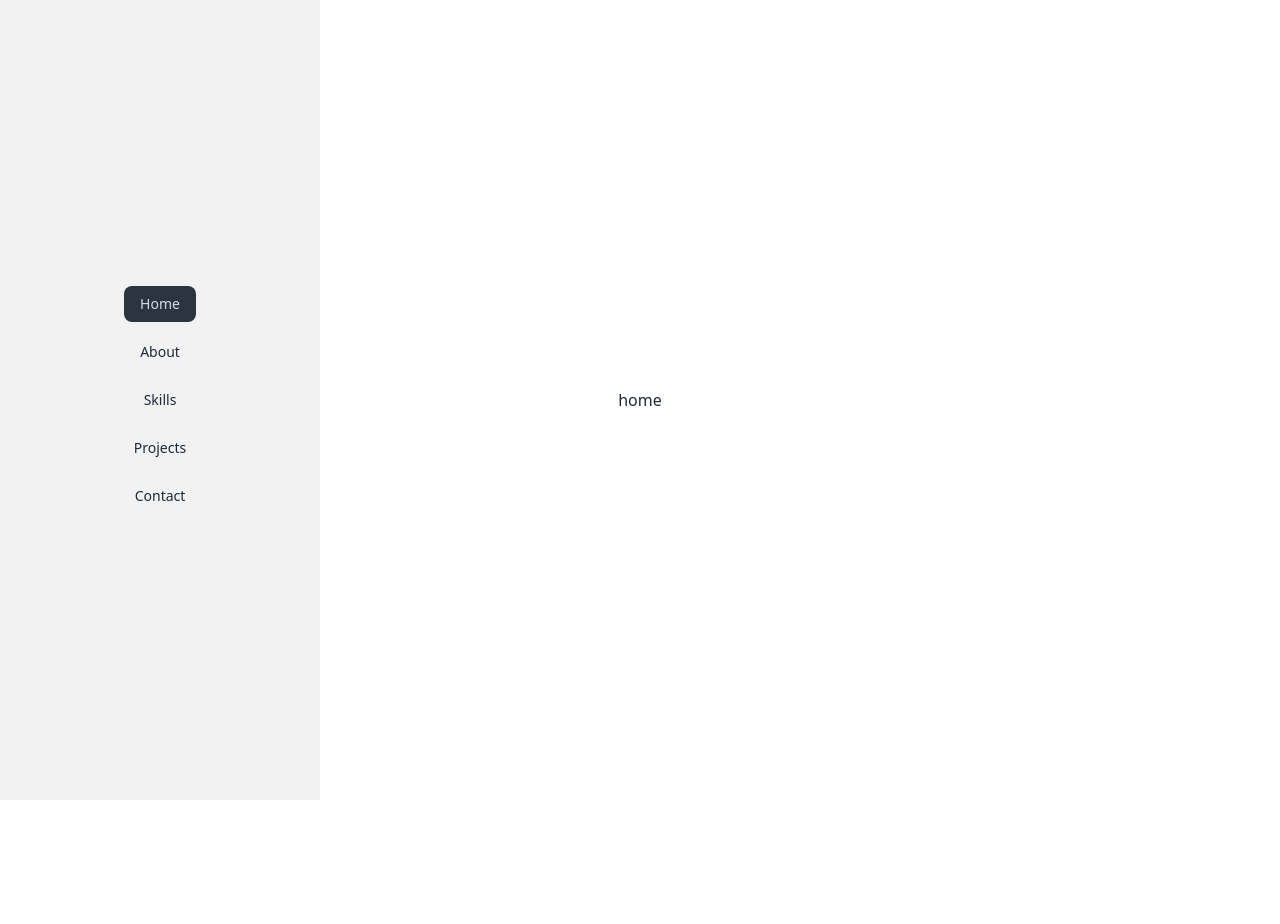
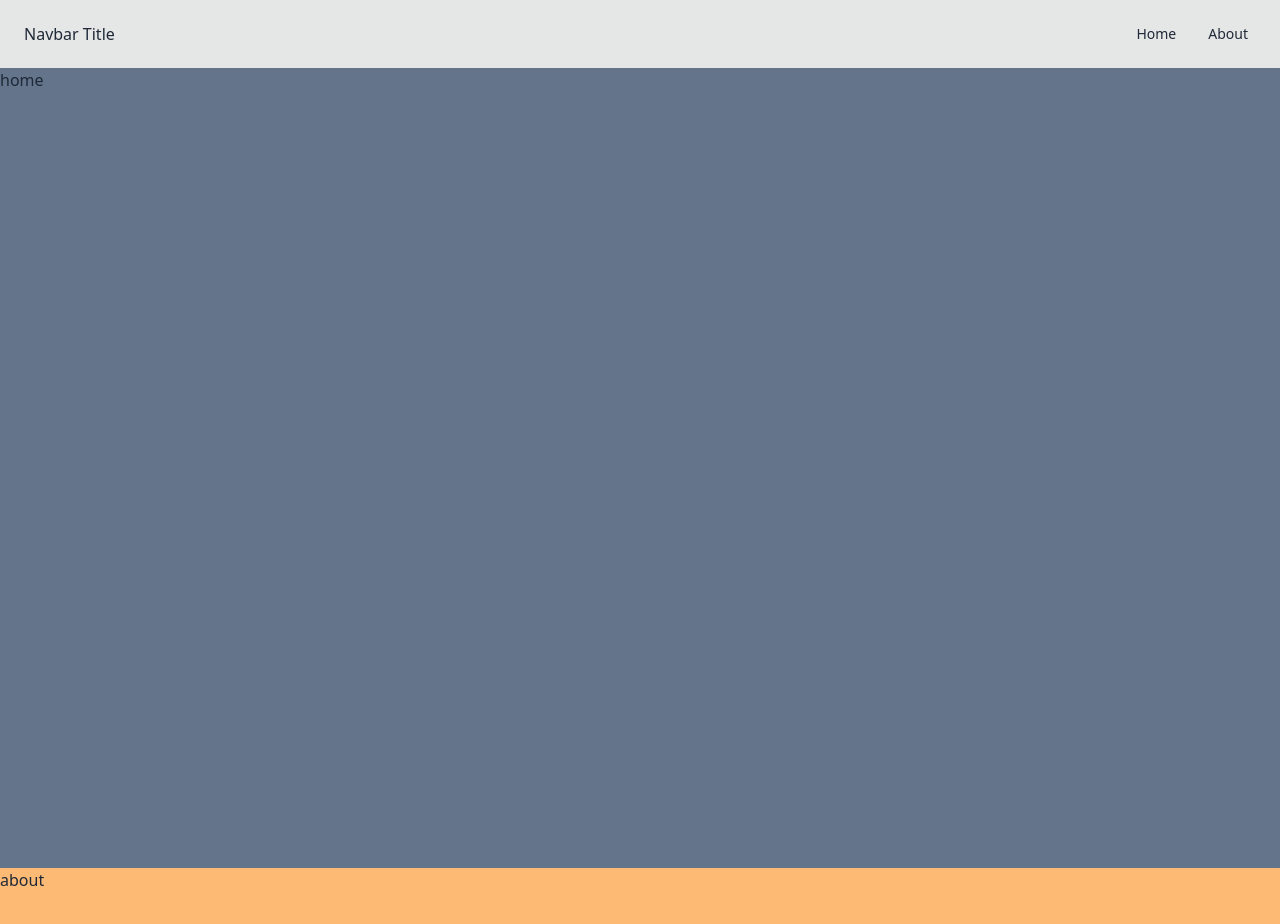
Before and after one commit to rahimatgit/my-portfolio, a React (Vite) app: page / in a window 1280 px wide. Shown: the top 924 px of the page. Before the commit the page ends 800 px from the top, so only its background shows below. Built offline with nearby package versions, Linux system fonts and the light colour scheme.

Commit message:
navbar updated

```diff
--- a/src/Pages/About/About.jsx
+++ b/src/Pages/About/About.jsx
@@ -2,7 +2,7 @@
 
 const About = () => {
     return (
-        <div>
+        <div id="about" className="h-[800px] w-full bg-orange-300">
             about
         </div>
     );
--- a/src/Pages/Contact/Contact.jsx
+++ b/src/Pages/Contact/Contact.jsx
@@ -1,7 +1,7 @@
 
 const Contact = () => {
     return (
-        <div>
+        <div id="contact">
             contact
         </div>
     );
--- a/src/Pages/Home/Home.jsx
+++ b/src/Pages/Home/Home.jsx
@@ -3,7 +3,7 @@
 
 const Home = () => {
     return (
-        <div>
+        <div id="home" className="h-[800px] w-full bg-slate-500">
             home
         </div>
     );
--- a/src/Pages/Home/Sidebar.jsx
+++ b/src/Pages/Home/Sidebar.jsx
@@ -1,28 +1,39 @@
-import { NavLink, Outlet } from "react-router-dom";
-
+import Home from '../Home/Home'
+import About from '../About/About'
 
 const Sidebar = () => {
     return (
         <div>
-            <div className="drawer lg:drawer-open">
-                <input id="my-drawer-2" type="checkbox" className="drawer-toggle" />
-                <div className="drawer-content flex flex-col items-center justify-center">
+            <div className="drawer">
+                <input id="my-drawer-3" type="checkbox" className="drawer-toggle" />
+                <div className="drawer-content flex flex-col">
+                    {/* Navbar */}
+                    <div className="w-full navbar bg-base-300">
+                        <div className="flex-none lg:hidden">
+                            <label htmlFor="my-drawer-3" aria-label="open sidebar" className="btn btn-square btn-ghost">
+                                <svg xmlns="http://www.w3.org/2000/svg" fill="none" viewBox="0 0 24 24" className="inline-block w-6 h-6 stroke-current"><path strokeLinecap="round" strokeLinejoin="round" strokeWidth="2" d="M4 6h16M4 12h16M4 18h16"></path></svg>
+                            </label>
+                        </div>
+                        <div className="flex-1 px-2 mx-2">Navbar Title</div>
+                        <div className="flex-none hidden lg:block">
+                            <ul className="menu menu-horizontal">
+                                {/* Navbar menu content here */}
+                                <li><a href='#home'>Home</a></li>
+                                <li><a href='#about'>About</a></li>
+                            </ul>
+                        </div>
+                    </div>
                     {/* Page content here */}
-                    <Outlet></Outlet>
-                    <label htmlFor="my-drawer-2" className="btn btn-primary drawer-button lg:hidden">Open drawer</label>
-
+                    <Home></Home>
+                    <About></About>
                 </div>
                 <div className="drawer-side">
-                    <label htmlFor="my-drawer-2" aria-label="close sidebar" className="drawer-overlay"></label>
-                    <ul className="menu p-4 w-80 min-h-full bg-base-200 text-base-content fixed flex flex-col justify-center items-center space-y-3">
+                    <label htmlFor="my-drawer-3" aria-label="close sidebar" className="drawer-overlay"></label>
+                    <ul className="menu p-4 w-80 min-h-full bg-base-200">
                         {/* Sidebar content here */}
-                        <li><NavLink to="/"><a>Home</a></NavLink></li>
-                        <li><NavLink to="/about"><a>About</a></NavLink></li>
-                        <li><NavLink to="/skills"><a>Skills</a></NavLink></li>
-                        <li><NavLink to="/projects"><a>Projects</a></NavLink></li>
-                        <li><NavLink to="/contact"><a>Contact</a></NavLink></li>
+                        <li><a>Sidebar Item 1</a></li>
+                        <li><a>Sidebar Item 2</a></li>
                     </ul>
-
                 </div>
             </div>
         </div>
--- a/src/Pages/Projects/Projects.jsx
+++ b/src/Pages/Projects/Projects.jsx
@@ -2,7 +2,7 @@
 
 const Projects = () => {
     return (
-        <div>
+        <div id="projects">
            projects
         </div>
     );
--- a/src/Pages/Skills/Skills.jsx
+++ b/src/Pages/Skills/Skills.jsx
@@ -2,7 +2,7 @@
 
 const Skills = () => {
     return (
-        <div>
+        <div id="skills">
             skills
         </div>
     );
```
Also changed, not shown: src/main.jsx (+2 -28 lines).
